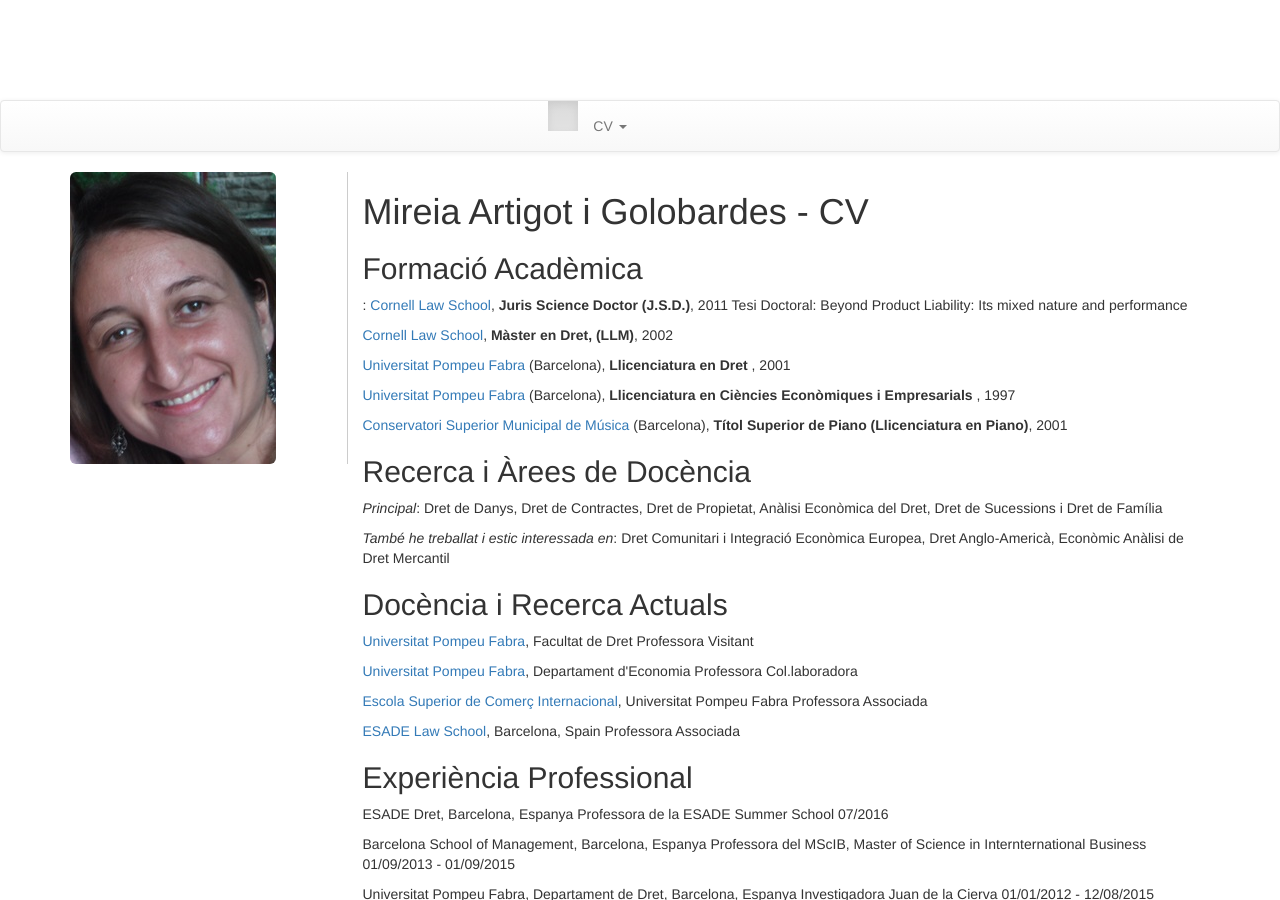
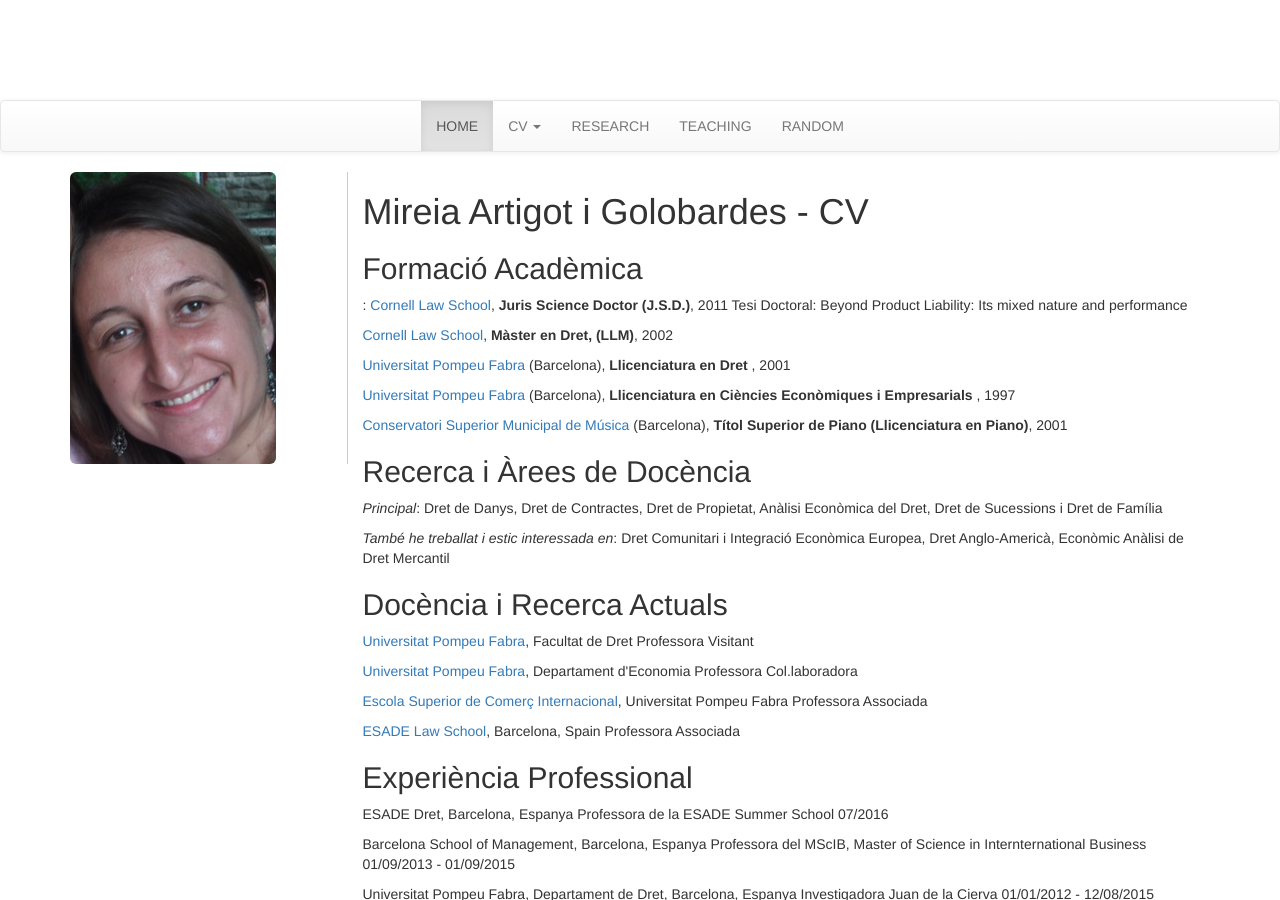
Before and after one commit to JohnPalmer/mireiaartigot, a Jekyll site: the page built from cv/ca/index.md, in a window 1280 px wide and 900 px high. Built offline with Jekyll 4.4.1, drawn with Linux system fonts in a browser that asks for light colours; nearby versions of some CDN libraries; our own code applies the rules of GitHub Pages for plain Markdown files; part of the change alters nothing that is shown.

```diff
--- a/cv/ca/index.md
+++ b/cv/ca/index.md
@@ -1,3 +1,8 @@
+---
+layout: default
+lang: en
+---
+
 # Mireia Artigot i Golobardes - CV
 
 ## Formació Acadèmica
```
